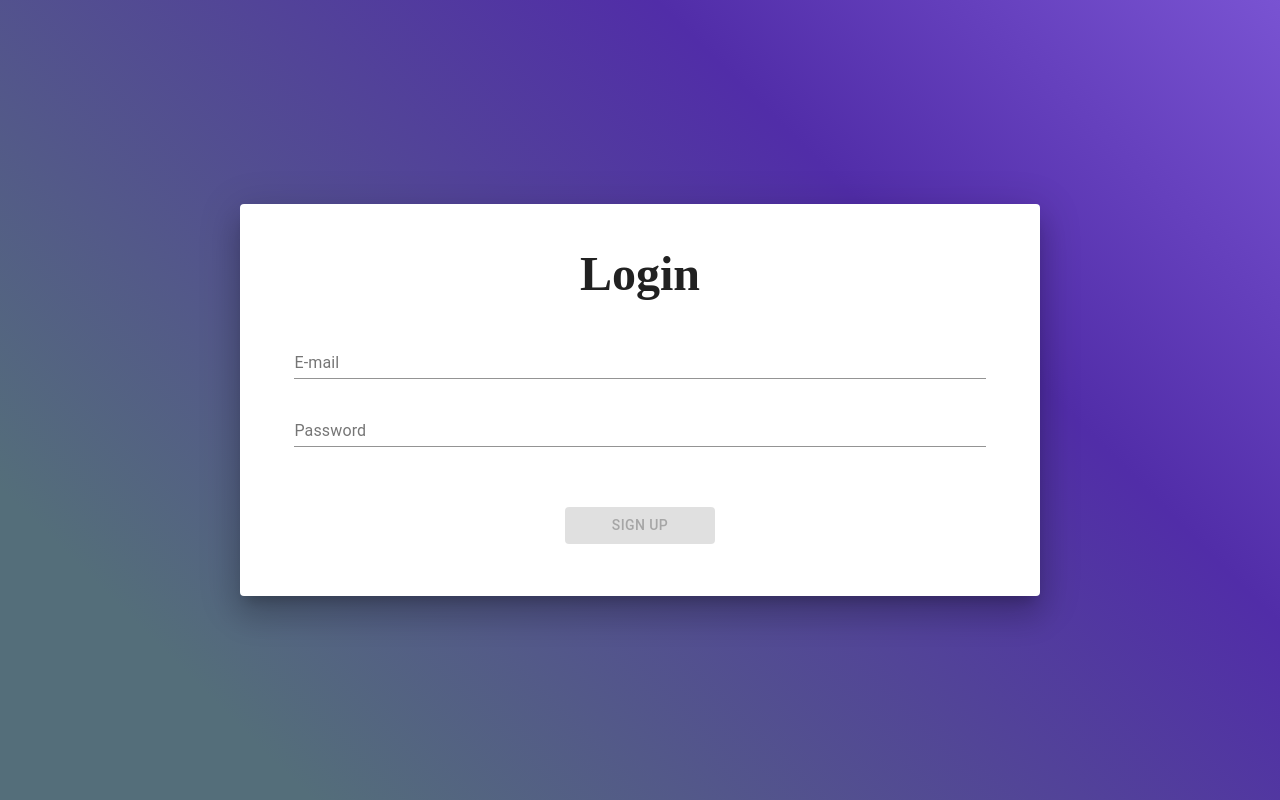
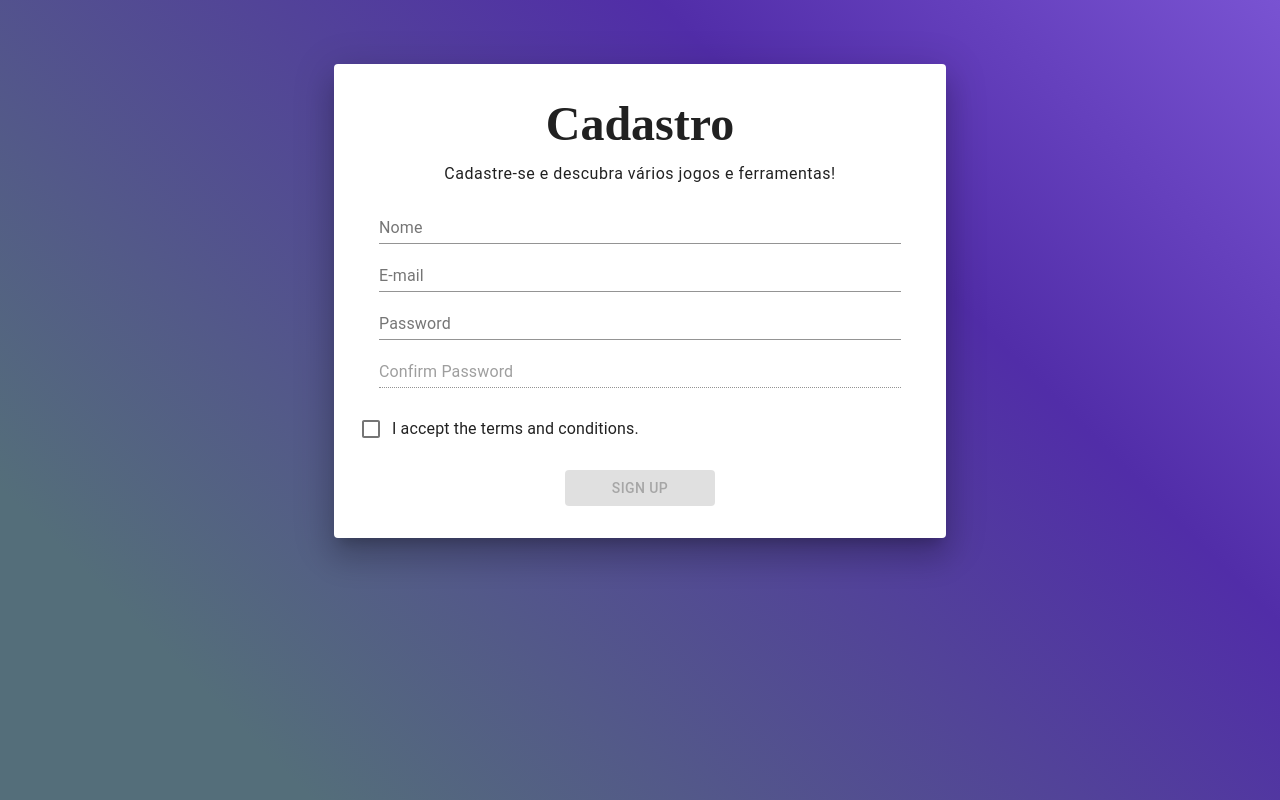
Before and after one commit to DevGabrielDeSouza/gama-desafio2, a React (Create React App) app: page /signup in a window 1280 px wide. Built offline with nearby package versions, Linux system fonts and the light colour scheme; data requests are answered from the project's data file.

Commit message:
Fixed form validation

```diff
--- a/src/App.tsx
+++ b/src/App.tsx
@@ -47,12 +47,12 @@ const App: React.FC = () => {
 
 
 	return (
+		/*<div>
+			<Login />
+		</div>*/
 		<div>
-			<Login />
+			<Signup/>
 		</div>
-		/*<div>
-			<Signup/>
-		</div>*/
 		/*div>
 			<Navbar totalItems={(cartTotal as number)}/>
 			<Store onAddToCart={handleAddToCart}/>
--- a/src/components/Signup/index.tsx
+++ b/src/components/Signup/index.tsx
@@ -26,6 +26,7 @@ const Signup: React.FC/*<{submitForm: any}>*/ = (/*{ submitForm }*/) => {
 	const [nameData, setNameData] = useState<string>();
 	const [emailData, setEmailData] = useState<string>();
 	const [passwordData, setPasswordData] = useState<string>();
+	const [confirmPassData, setConfirmPassData] = useState<string>();
 	const [disableSignUp, setDisableSignUp] = useState(true);
 	const [acceptTerms, setAcceptTerms] = useState(false);
 
@@ -36,12 +37,26 @@ const Signup: React.FC/*<{submitForm: any}>*/ = (/*{ submitForm }*/) => {
 		let validation = SignUpValidation.validateName(e.target.value);
 		setNameWarning(!validation);
 
+
+		let emailCheck = emailData != undefined && !!SignUpValidation.validateEmail(emailData as string);
+		let passwordCheck = passwordData != undefined && SignUpValidation.validatePassword(passwordData as string);
+		let confirmPassCheck = confirmPassData != undefined && (confirmPassData == passwordData);
+
+		setDisableSignUp(!(validation && emailCheck && passwordCheck && confirmPassCheck && acceptTerms));
+
 	}
 
 	const handleEmail = (e: React.ChangeEvent<HTMLTextAreaElement | HTMLInputElement>) => {
 		setEmailData(e.target.value);
 		let validation = SignUpValidation.validateEmail(e.target.value);
 		setEmailWarning(!validation);
+
+
+		let nameCheck = nameData != undefined && SignUpValidation.validateName(nameData as string);
+		let passwordCheck = passwordData != undefined && SignUpValidation.validatePassword(passwordData as string);
+		let confirmPassCheck = confirmPassData != undefined && (confirmPassData == passwordData);
+
+		setDisableSignUp(!(validation && nameCheck && passwordCheck && confirmPassCheck && acceptTerms));
 	}
 
 	const handlePassword = (e: React.ChangeEvent<HTMLTextAreaElement | HTMLInputElement>) => {
@@ -50,14 +65,30 @@ const Signup: React.FC/*<{submitForm: any}>*/ = (/*{ submitForm }*/) => {
 		let validation = SignUpValidation.validatePassword(e.target.value);
 		setPassWarning(!validation);
 		setDisableConfirmPass(!validation);
+
+
+		let nameCheck = nameData != undefined && SignUpValidation.validateName(nameData as string);
+		let emailCheck = emailData != undefined && !!SignUpValidation.validateEmail(emailData as string);
+		let confirmPassCheck = confirmPassData != undefined && (confirmPassData == e.target.value);
+
+		setDisableSignUp(!(validation && nameCheck && emailCheck && confirmPassCheck && acceptTerms));
 	}
 
 	const handlePasswordConfirm = (e: React.ChangeEvent<HTMLTextAreaElement | HTMLInputElement>) => {
-		setConfirmPassWarning(!(e.target.value == passwordData));
+		setConfirmPassData(e.target.value);
+		let validation = e.target.value == passwordData;
+		setConfirmPassWarning(!validation);
+
+
+		let nameCheck = nameData != undefined && SignUpValidation.validateName(nameData as string);
+		let emailCheck = emailData != undefined && !!SignUpValidation.validateEmail(emailData as string);
+		let passwordCheck = passwordData != undefined && SignUpValidation.validatePassword(passwordData as string);
+
+		setDisableSignUp(!(validation && nameCheck && emailCheck && passwordCheck && acceptTerms));
 	}
 
-	const signup = (event: any) =>{
-		let validation = !showNameWarning && !showEmailWarning && !showPassWarning && !showConfirmPassWarning && acceptTerms;
+	const signup = (event: any) => {
+		let validation = validateAll();
 		event.preventDefault();
 
 		if(validation){
@@ -66,14 +97,36 @@ const Signup: React.FC/*<{submitForm: any}>*/ = (/*{ submitForm }*/) => {
 				setOpenAlert(true);
 			}
 		}
+		UserService.log();
 	}
 
+	const validateAll = ()=>{
 
+		let nameCheck = nameData != undefined && SignUpValidation.validateName(nameData as string);
+		let emailCheck = emailData != undefined && !!SignUpValidation.validateEmail(emailData as string);
+		let passwordCheck = passwordData != undefined && SignUpValidation.validatePassword(passwordData as string);
+		let confirmPassCheck = confirmPassData != undefined && (confirmPassData == passwordData);
+
+		console.log(
+			"nameCheck: " + nameCheck +
+			", emailCheck: " + emailCheck +
+			", passwordCheck: " + passwordCheck +
+			", confirmPassCheck: " + confirmPassCheck
+			);
+
+		return nameCheck && !!emailCheck && passwordCheck && confirmPassCheck && acceptTerms;
+	}
 
 	const handleAcceptTerms = (e : React.ChangeEvent<HTMLInputElement>) =>{
 		//RegisterUserService.clearAllData();
 		setAcceptTerms(e.target.checked);
-		setDisableSignUp(!e.target.checked);
+
+		let nameCheck = nameData != undefined && SignUpValidation.validateName(nameData as string);
+		let emailCheck = emailData != undefined && !!SignUpValidation.validateEmail(emailData as string);
+		let passwordCheck = passwordData != undefined && SignUpValidation.validatePassword(passwordData as string);
+		let confirmPassCheck = confirmPassData != undefined && (confirmPassData == passwordData);
+
+		setDisableSignUp(!(nameCheck && emailCheck && passwordCheck && confirmPassCheck && e.target.checked));
 	}
 
 	return (
--- a/src/services/UserService.ts
+++ b/src/services/UserService.ts
@@ -53,7 +53,6 @@ export default class UserService{
 			data.push(userData);
 			localStorage.setItem(`@user`, JSON.stringify(data));
 		}
-		//this.log();
 	}
 
 	static log() {
```
